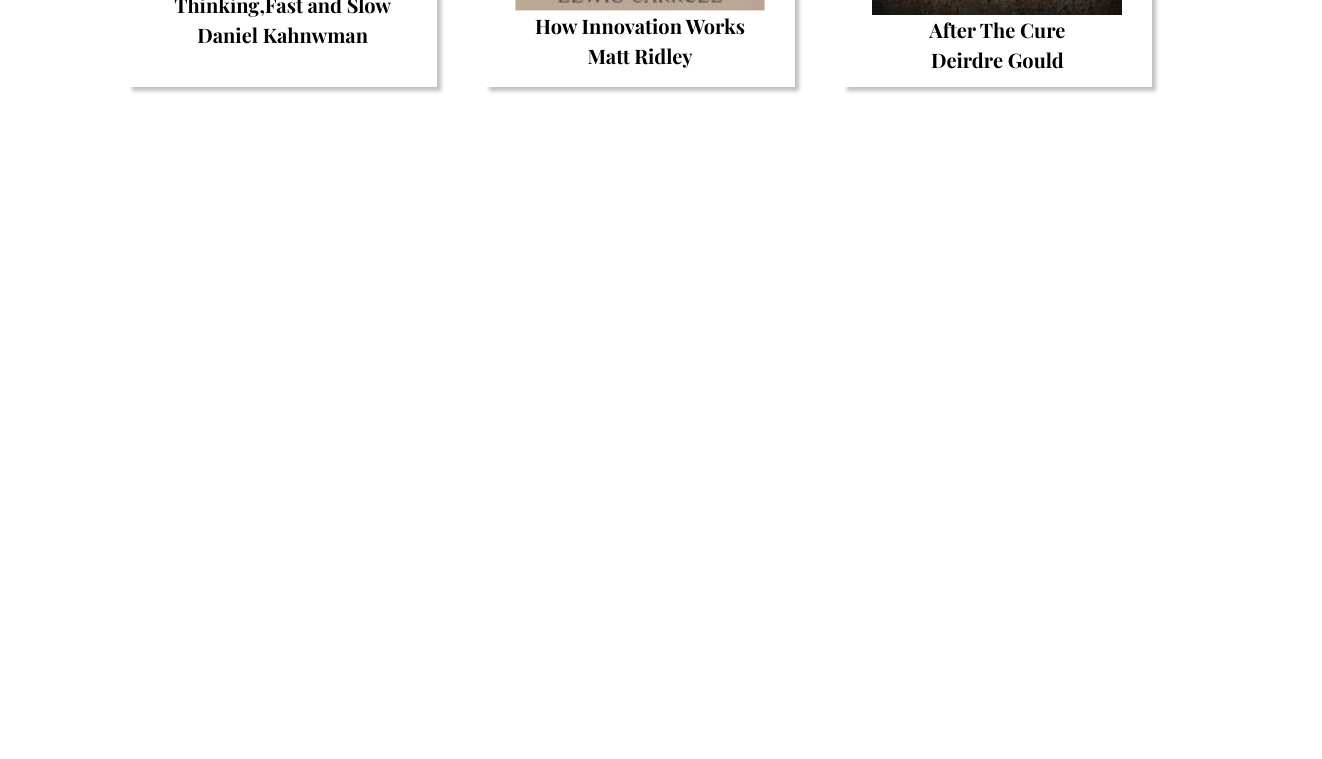
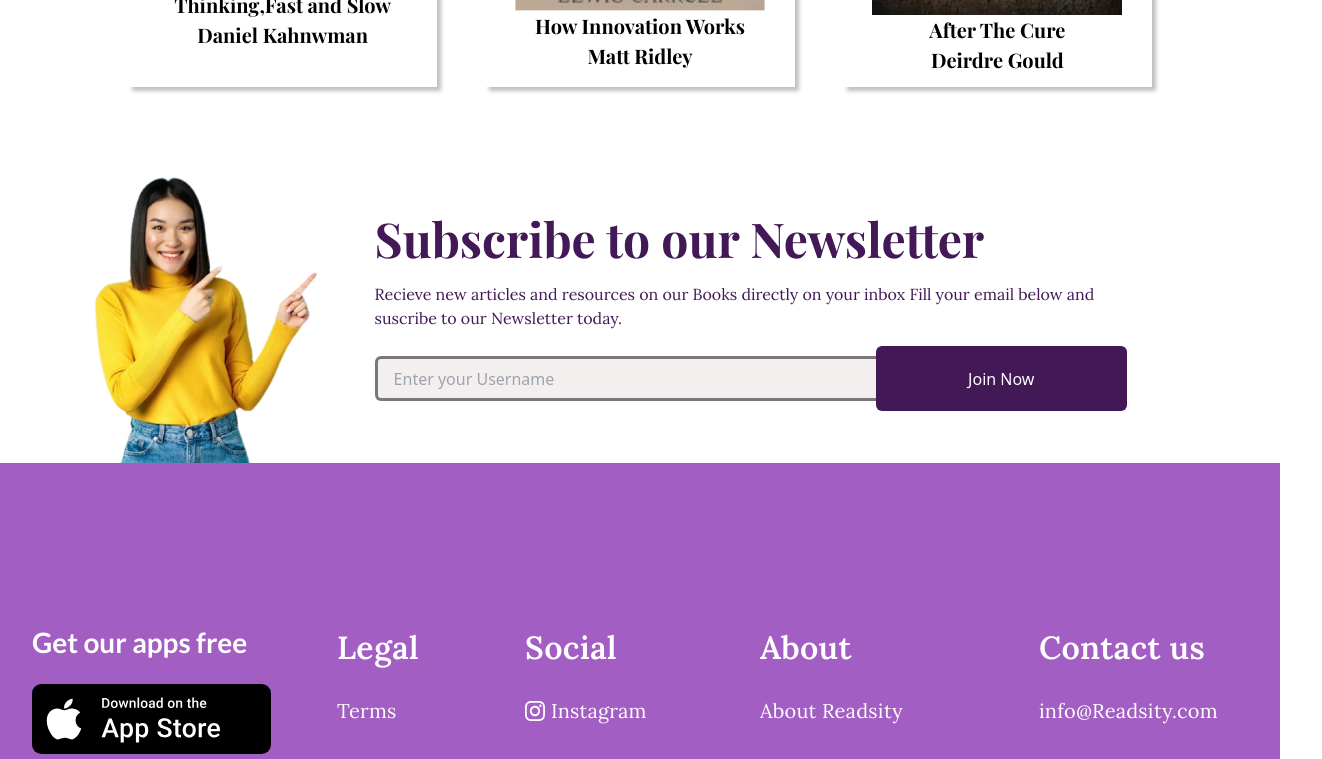
Before and after one commit to Official-Readsity/Readsity-Frontend, a React (Create React App) app: page /Books in a window 1280 px wide. Shown: the part 3700-4459 px from the top of the page, 1322 px wide, since content can reach past the window. Before the commit the page ends 3827 px from the top, so only its background shows below. Built offline with nearby package versions, Linux system fonts and the light colour scheme; a web font is replaced by a local one.

Commit message:
Book Overview Page Modified

```diff
--- a/src/routes/Books.js
+++ b/src/routes/Books.js
@@ -7,6 +7,9 @@ import TestData from "../data/test.json";
 // import BookCard from "../components/BookCard";
 import BookCategoryCard from "../components/BookCategoryCard";
 import BookBestSellersCard from "../components/BookBestSellersCard";
+import Newsletter from "../components/Newsletter";
+import Footer from "../components/Footer";
+
 const Books = () => {
   // const [booksData, setBooksData] = useState(BooksJsonFile);
   const [testData, setTestData] = useState(TestData);
@@ -93,6 +96,8 @@ const Books = () => {
           </div>
         </div>
       </div>
+      <Newsletter />
+      <Footer />
 
       {/* <div>
         <BookCard books={allBooks} />
```
